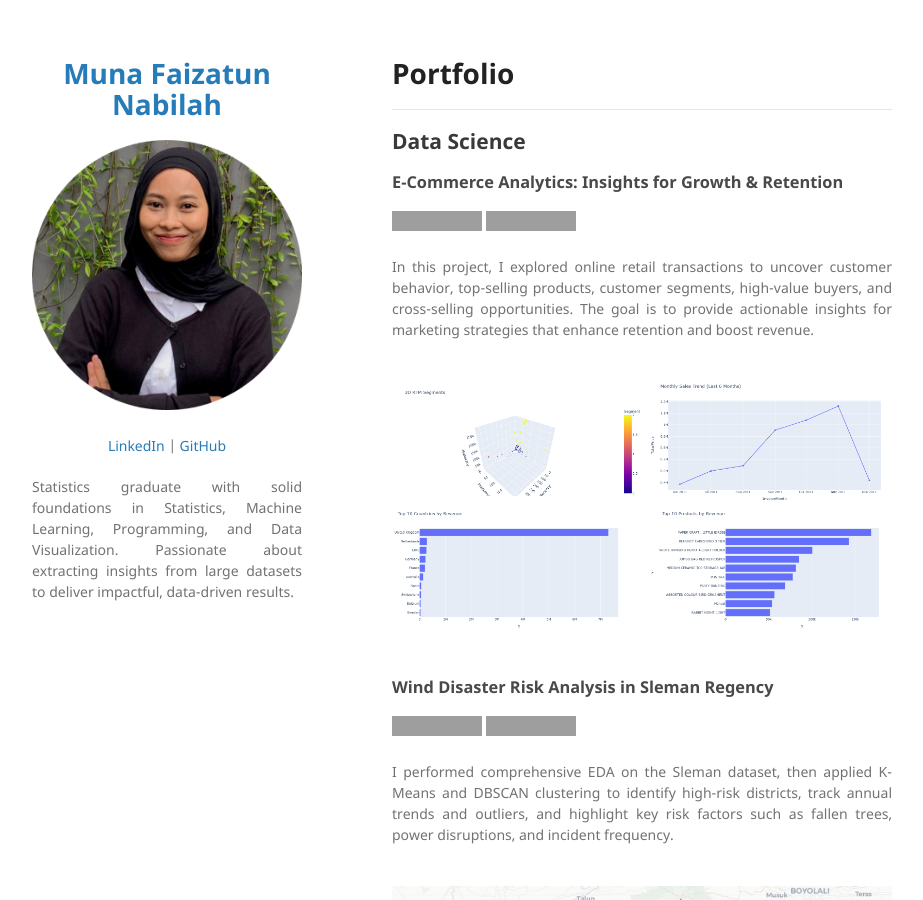
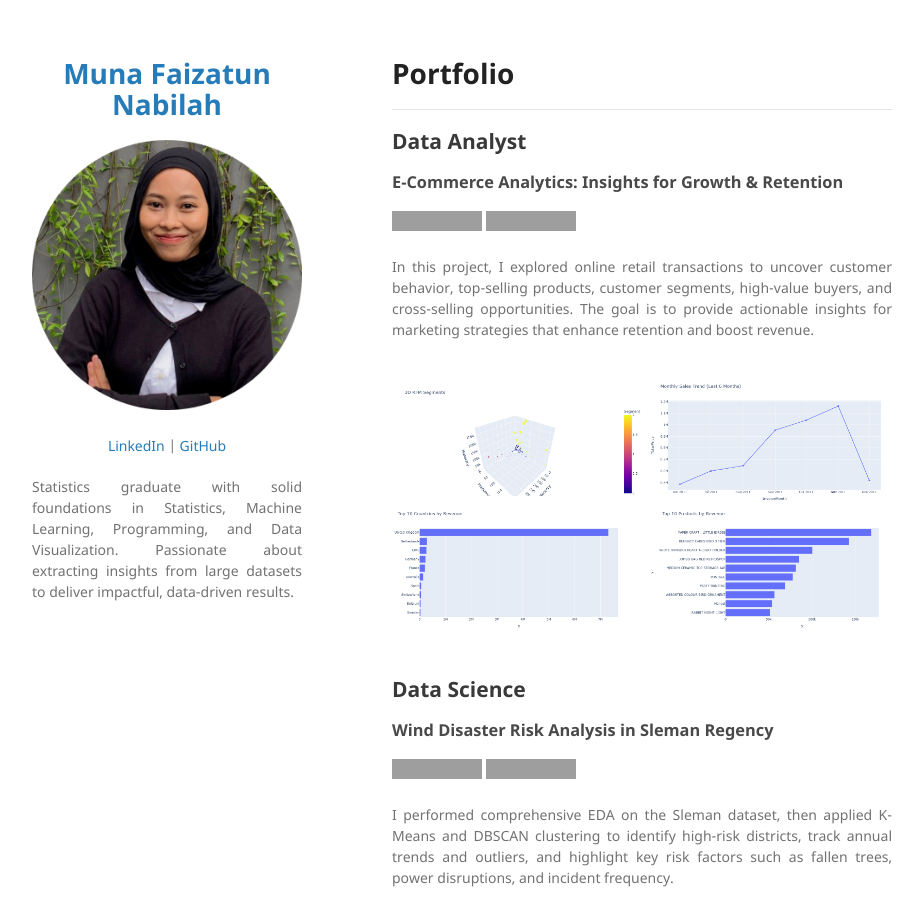
Before and after one commit to munafaizatun/munafaizatun.github.io, a Jekyll site: the page built from index.md, in a window 1280 px wide and 900 px high, cut to the strip 0-900 px from the top of the window. Shown: the whole strip, without its empty margins (178-1101 px from the left). Built offline with Jekyll 4.4.1, drawn with Linux system fonts in a browser that asks for light colours; our own code applies the rules of GitHub Pages for plain Markdown files; grey boxes are pictures that could not be loaded.

Commit message:
Create index.md

```diff
--- a/index.md
+++ b/index.md
@@ -1,6 +1,6 @@
 # Portfolio
 ---
-## Data Science
+## Data Analyst
 
 ### E-Commerce Analytics: Insights for Growth & Retention
 
@@ -11,6 +11,8 @@
 <br>
 <center><img src="images/ecommerce.png"/></center>
 <br>
+
+## Data Science
 
 ### Wind Disaster Risk Analysis in Sleman Regency
 
```
